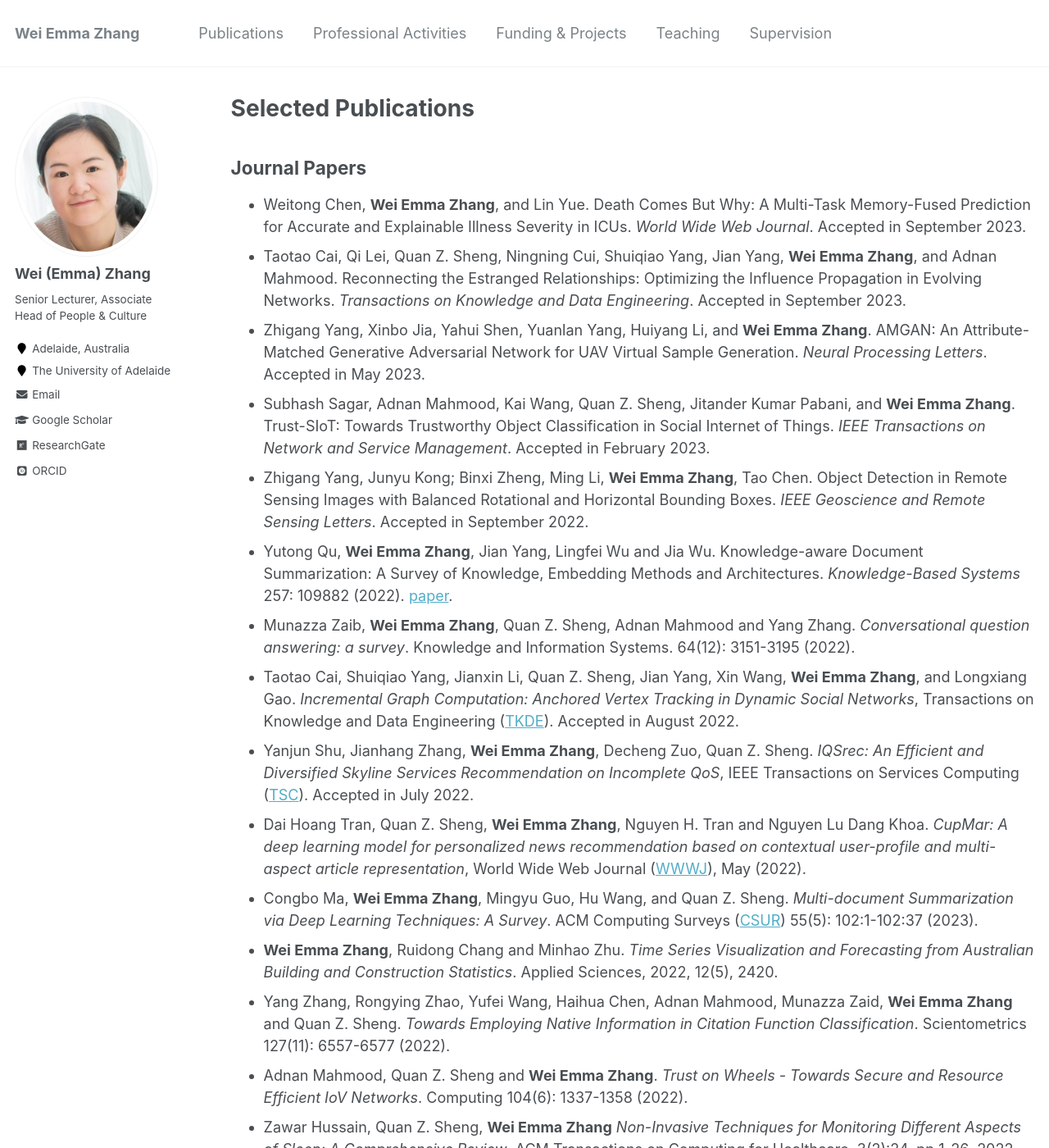
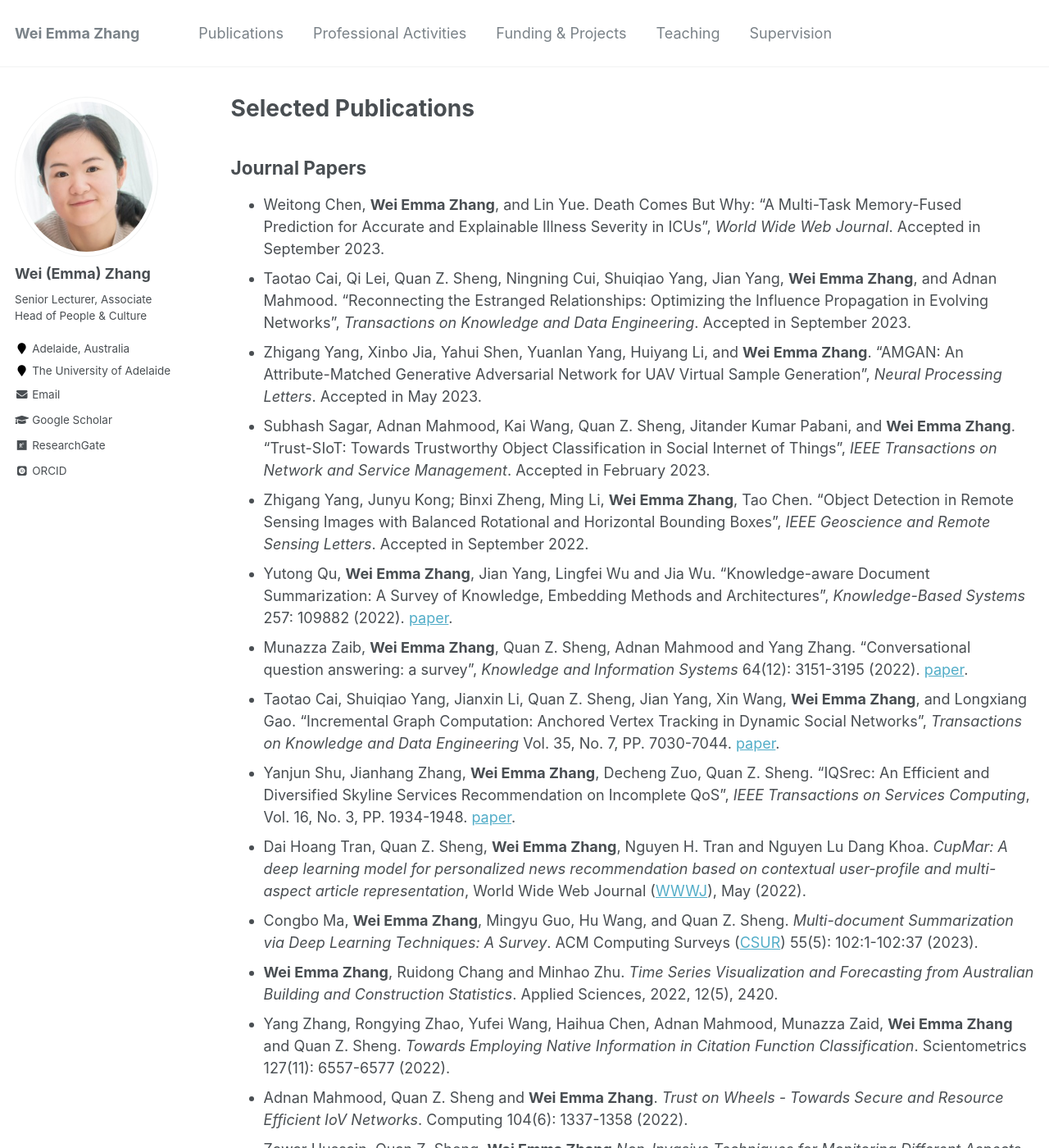
Before and after one commit to weiezhang/weiezhang.github.io, a Jekyll site: the page built from _pages/publications.md, in a window 1280 px wide and 1400 px high. Shown: the whole window at 82% size. Built offline with Jekyll 4.4.1, drawn with Linux system fonts in a browser that asks for light colours; some web fonts are replaced.

Commit message:
Update publications.md

```diff
--- a/_pages/publications.md
+++ b/_pages/publications.md
@@ -9,16 +9,16 @@ author_profile: true
 {% include base_path %}
 
 ## Journal Papers
-- Weitong Chen, <b>Wei Emma Zhang</b>, and Lin Yue. Death Comes But Why: A Multi-Task Memory-Fused Prediction for Accurate and Explainable Illness Severity in ICUs. *World Wide Web Journal*. Accepted in September 2023.
+- Weitong Chen, <b>Wei Emma Zhang</b>, and Lin Yue. Death Comes But Why: "A Multi-Task Memory-Fused Prediction for Accurate and Explainable Illness Severity in ICUs", *World Wide Web Journal*. Accepted in September 2023.
 - Taotao Cai, Qi Lei, Quan Z. Sheng, Ningning Cui, Shuiqiao Yang, Jian Yang,
-<b>Wei Emma Zhang</b>, and Adnan Mahmood. Reconnecting the Estranged Relationships: Optimizing the Influence Propagation in Evolving Networks. *Transactions on Knowledge and Data Engineering*. Accepted in September 2023.
-- Zhigang Yang, Xinbo Jia, Yahui Shen, Yuanlan Yang, Huiyang Li, and <b>Wei Emma Zhang</b>. AMGAN: An Attribute-Matched Generative Adversarial Network for UAV Virtual Sample Generation. *Neural Processing Letters*. Accepted in May 2023.
-- Subhash Sagar, Adnan Mahmood, Kai Wang, Quan Z. Sheng, Jitander Kumar Pabani, and <b>Wei Emma Zhang</b>. Trust-SIoT: Towards Trustworthy Object Classification in Social Internet of Things. *IEEE Transactions on Network and Service Management*. Accepted in February 2023.
-- Zhigang Yang, Junyu Kong; Binxi Zheng, Ming Li, <b>Wei Emma Zhang</b>, Tao Chen. Object Detection in Remote Sensing Images with Balanced Rotational and Horizontal Bounding Boxes. *IEEE Geoscience and Remote Sensing Letters*. Accepted in September 2022.
-- Yutong Qu, <b>Wei Emma Zhang</b>, Jian Yang, Lingfei Wu and Jia Wu. Knowledge-aware Document Summarization: A Survey of Knowledge, Embedding Methods and Architectures. *Knowledge-Based Systems* 257: 109882 (2022). [paper](https://www.sciencedirect.com/science/article/abs/pii/S0950705122009753).
-- Munazza Zaib, <b>Wei Emma Zhang</b>, Quan Z. Sheng, Adnan Mahmood and Yang Zhang. <i>Conversational question answering: a survey</i>.  Knowledge and Information Systems. 64(12): 3151-3195 (2022).
-- Taotao Cai, Shuiqiao Yang, Jianxin Li, Quan Z. Sheng, Jian Yang, Xin Wang, <b>Wei Emma Zhang</b>, and Longxiang Gao. <i>Incremental Graph Computation: Anchored Vertex Tracking in Dynamic Social Networks</i>, Transactions on Knowledge and Data Engineering (<a href="https://ieeexplore.ieee.org/xpl/RecentIssue.jsp?punumber=69">TKDE</a>). Accepted in August 2022.
-- Yanjun Shu, Jianhang Zhang, <b>Wei Emma Zhang</b>, Decheng Zuo, Quan Z. Sheng. <i>IQSrec: An Efficient and Diversified Skyline Services Recommendation on Incomplete QoS</i>, IEEE Transactions on Services Computing (<a href="https://ieeexplore.ieee.org/xpl/RecentIssue.jsp?punumber=4629386">TSC</a>). Accepted in July 2022.
+<b>Wei Emma Zhang</b>, and Adnan Mahmood. "Reconnecting the Estranged Relationships: Optimizing the Influence Propagation in Evolving Networks", *Transactions on Knowledge and Data Engineering*. Accepted in September 2023.
+- Zhigang Yang, Xinbo Jia, Yahui Shen, Yuanlan Yang, Huiyang Li, and <b>Wei Emma Zhang</b>. "AMGAN: An Attribute-Matched Generative Adversarial Network for UAV Virtual Sample Generation", *Neural Processing Letters*. Accepted in May 2023.
+- Subhash Sagar, Adnan Mahmood, Kai Wang, Quan Z. Sheng, Jitander Kumar Pabani, and <b>Wei Emma Zhang</b>. "Trust-SIoT: Towards Trustworthy Object Classification in Social Internet of Things", *IEEE Transactions on Network and Service Management*. Accepted in February 2023.
+- Zhigang Yang, Junyu Kong; Binxi Zheng, Ming Li, <b>Wei Emma Zhang</b>, Tao Chen. "Object Detection in Remote Sensing Images with Balanced Rotational and Horizontal Bounding Boxes", *IEEE Geoscience and Remote Sensing Letters*. Accepted in September 2022.
+- Yutong Qu, <b>Wei Emma Zhang</b>, Jian Yang, Lingfei Wu and Jia Wu. "Knowledge-aware Document Summarization: A Survey of Knowledge, Embedding Methods and Architectures", *Knowledge-Based Systems* 257: 109882 (2022). [paper](https://www.sciencedirect.com/science/article/abs/pii/S0950705122009753).
+- Munazza Zaib, <b>Wei Emma Zhang</b>, Quan Z. Sheng, Adnan Mahmood and Yang Zhang. "Conversational question answering: a survey",  *Knowledge and Information Systems*  64(12): 3151-3195 (2022). [paper](https://link.springer.com/article/10.1007/s10115-022-01744-y).
+- Taotao Cai, Shuiqiao Yang, Jianxin Li, Quan Z. Sheng, Jian Yang, Xin Wang, <b>Wei Emma Zhang</b>, and Longxiang Gao. "Incremental Graph Computation: Anchored Vertex Tracking in Dynamic Social Networks", *Transactions on Knowledge and Data Engineering* Vol. 35, No. 7, PP. 7030-7044. [paper](https://ieeexplore.ieee.org/abstract/document/9860051?casa_token=i8UiBKG1GaEAAAAA:r4o_hoeMAhq0UKFaRxtygCSLy6bOS7gINnA_lr0cD21JoGTKvk-22zK64BZUGlehxQY8hS2bquc).
+- Yanjun Shu, Jianhang Zhang, <b>Wei Emma Zhang</b>, Decheng Zuo, Quan Z. Sheng. "IQSrec: An Efficient and Diversified Skyline Services Recommendation on Incomplete QoS", *IEEE Transactions on Services Computing*, Vol. 16, No. 3, PP. 1934-1948. [paper](https://ieeexplore.ieee.org/document/9822952).
 - Dai Hoang Tran, Quan Z. Sheng, <b>Wei Emma Zhang</b>, Nguyen H. Tran and Nguyen Lu Dang Khoa. <i>CupMar: A deep learning model for personalized news recommendation based on contextual user-profile and multi-aspect article representation</i>, World Wide Web Journal (<a href="https://link.springer.com/article/10.1007/s11280-022-01059-6">WWWJ</a>), May (2022).
 - Congbo Ma, <b>Wei Emma Zhang</b>, Mingyu Guo, Hu Wang, and Quan Z. Sheng. <i>Multi-document Summarization via Deep Learning Techniques: A Survey</i>. ACM Computing Surveys (<a href="https://dl.acm.org/journal/csur">CSUR</a>) 55(5): 102:1-102:37 (2023).
 - <b>Wei Emma Zhang</b>, Ruidong Chang and Minhao Zhu. <i>Time Series Visualization and Forecasting from Australian Building and Construction Statistics</i>. Applied Sciences, 2022, 12(5), 2420.
```
